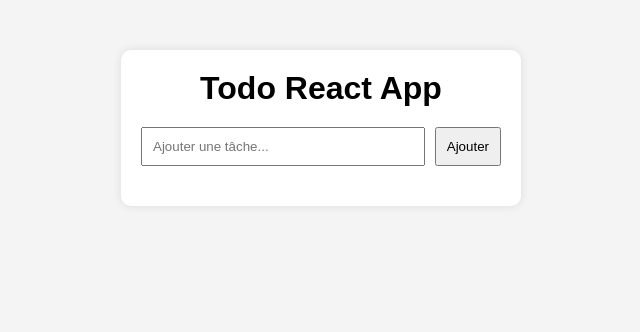
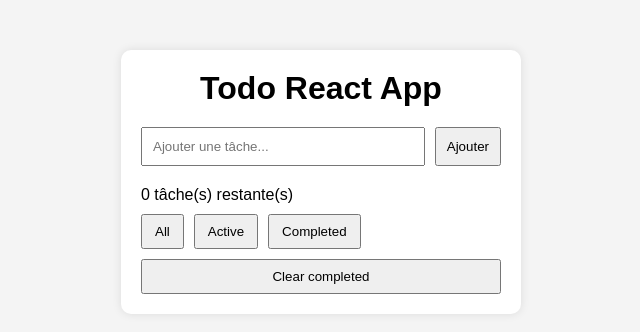
Before and after one commit to MHD-Lamine/todo-react, a React (Vite) app: page / in a window 1280 px wide. Shown: the top 332 px of the page, without its empty margins (319-959 px from the left). Built offline with nearby package versions, Linux system fonts and the light colour scheme.

Commit message:
Add task filters and footer controls

```diff
--- a/src/App.jsx
+++ b/src/App.jsx
@@ -4,7 +4,6 @@ import TodoList from "./components/TodoList";
 import { useState, useEffect } from "react";
 
 function App() {
-
   const [input, setInput] = useState("");
 
   const [tasks, setTasks] = useState(() => {
@@ -15,6 +14,29 @@ function App() {
   useEffect(() => {
     localStorage.setItem("tasks", JSON.stringify(tasks));
   }, [tasks]);
+
+  const [filter, setFilter] = useState("all");
+
+  const filteredTasks = tasks.filter((task) => {
+    switch (filter) {
+      case "active":
+        return !task.done;
+
+      case "completed":
+        return task.done;
+
+      default:
+        return true;
+    }
+  });
+
+  const remainingTasks = tasks.filter((task) => !task.done).length;
+
+  const clearCompleted = () => {
+    const activeTasks = tasks.filter((task) => !task.done);
+
+    setTasks(activeTasks);
+  };
 
   const addTask = () => {
     if (!input.trim()) return;
@@ -57,7 +79,24 @@ function App() {
 
       <TodoInput input={input} setInput={setInput} addTask={addTask} />
 
-      <TodoList tasks={tasks} deleteTask={deleteTask} toggleTask={toggleTask} />
+      <TodoList
+        tasks={filteredTasks}
+        deleteTask={deleteTask}
+        toggleTask={toggleTask}
+      />
+      <div className="footer">
+        <p>{remainingTasks} tâche(s) restante(s)</p>
+
+        <div className="filters">
+          <button onClick={() => setFilter("all")}>All</button>
+
+          <button onClick={() => setFilter("active")}>Active</button>
+
+          <button onClick={() => setFilter("completed")}>Completed</button>
+        </div>
+
+        <button onClick={clearCompleted}>Clear completed</button>
+      </div>
     </div>
   );
 }
--- a/src/index.css
+++ b/src/index.css
@@ -76,3 +76,24 @@ li {
 input[type="checkbox"] {
   cursor: pointer;
 }
+
+.footer {
+  margin-top: 20px;
+
+  display: flex;
+  flex-direction: column;
+
+  gap: 10px;
+}
+.filters {
+  display: flex;
+
+  gap: 10px;
+}
+
+.filters button,
+.footer button {
+  padding: 8px 12px;
+
+  cursor: pointer;
+}
```
